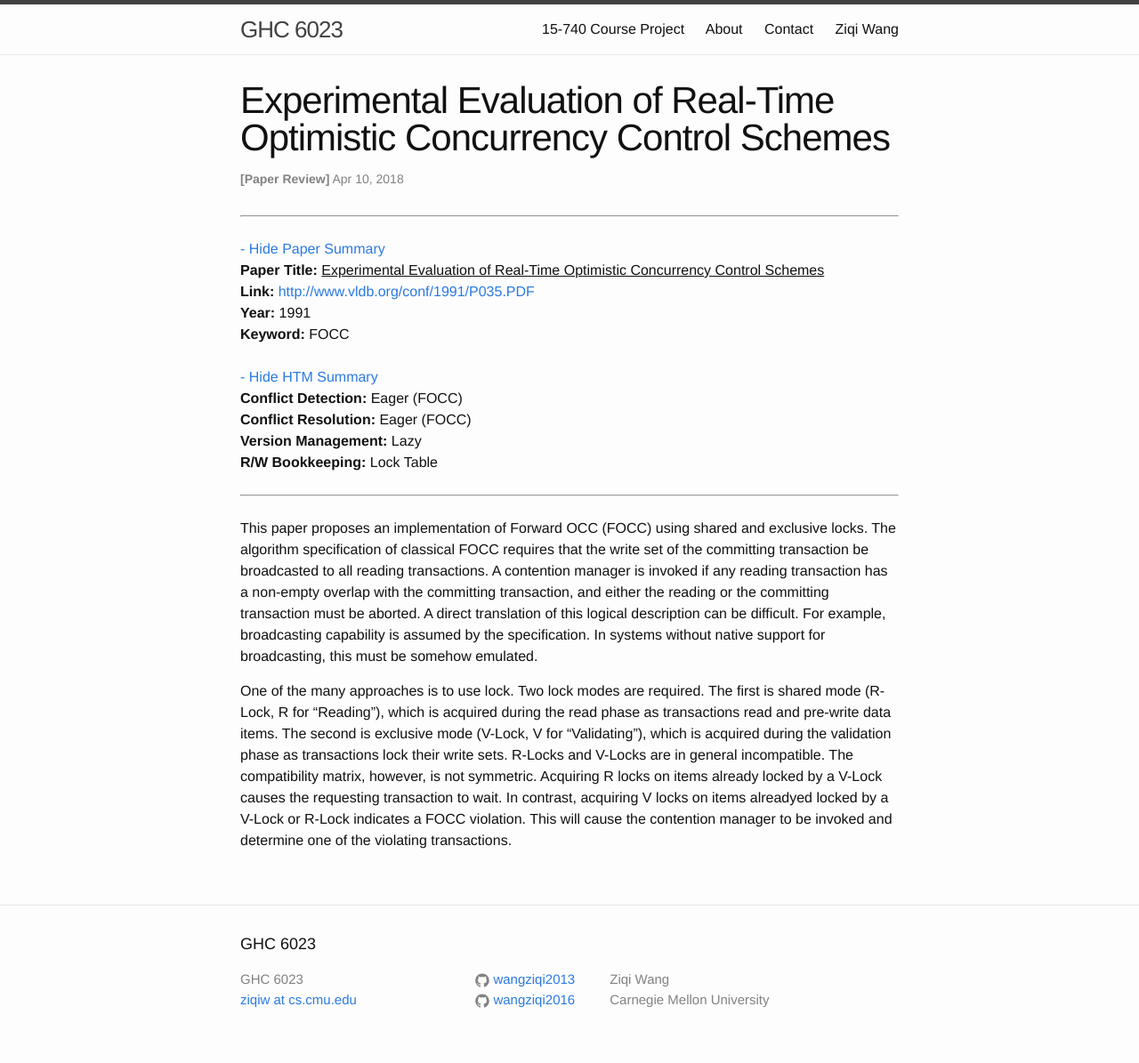
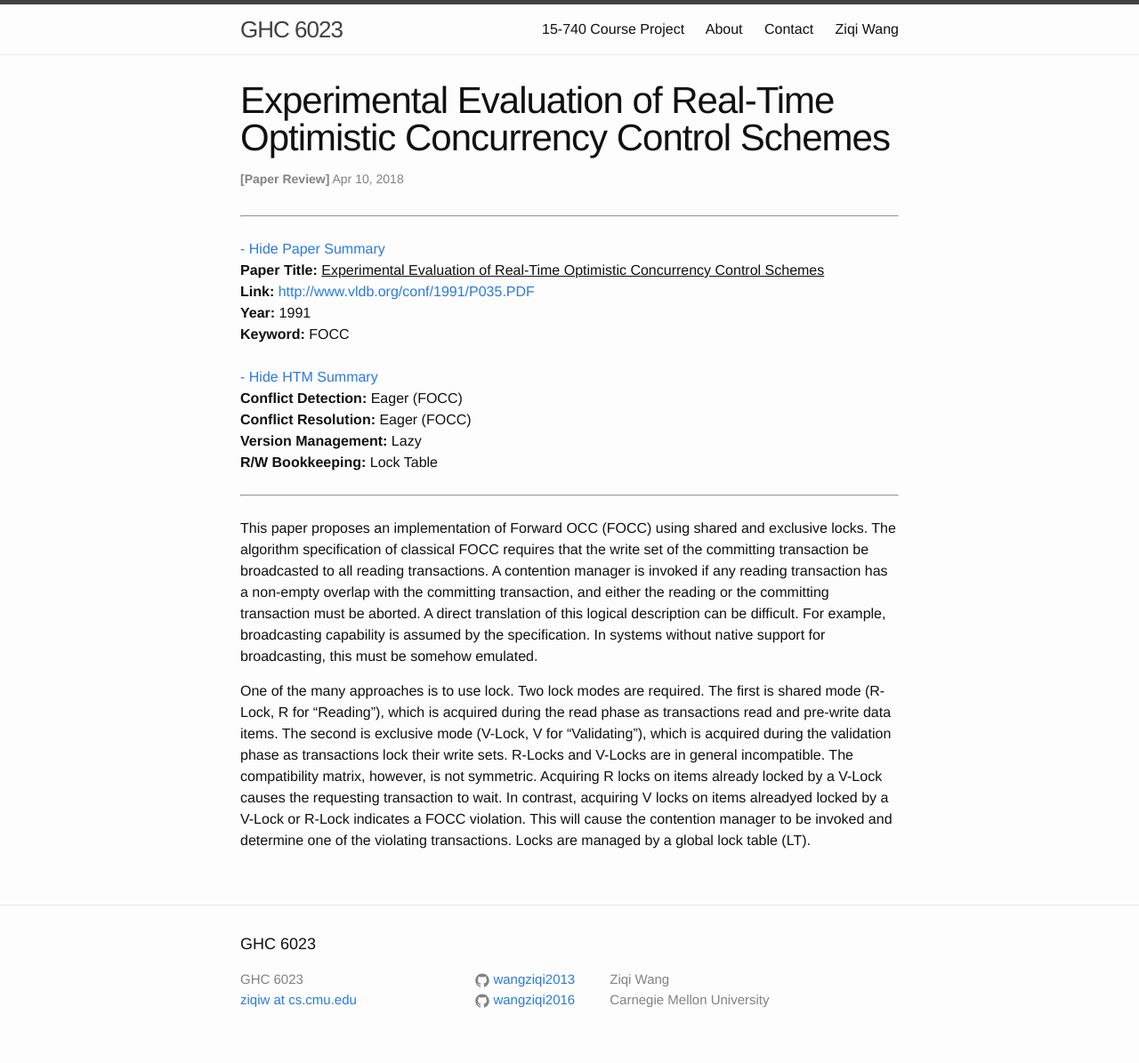
Before and after one commit to wangziqi2013/wangziqi2013.github.io, a Jekyll site: the page built from _posts/2018-04-09-Exp-Eval-of-Real-Time-OCC-Scheme.markdown, in a window 1280 px wide. Shown: the whole page at 89% size. Built offline with Jekyll 4.4.1, drawn with Linux system fonts in a browser that asks for light colours.

Commit message:
Finish lock table

```diff
--- a/_posts/2018-04-09-Exp-Eval-of-Real-Time-OCC-Scheme.markdown
+++ b/_posts/2018-04-09-Exp-Eval-of-Real-Time-OCC-Scheme.markdown
@@ -29,3 +29,4 @@ as transactions lock their write sets. R-Locks and V-Locks are in general incomp
 matrix, however, is not symmetric. Acquiring R locks on items already locked by a V-Lock causes the requesting
 transaction to wait. In contrast, acquiring V locks on items alreadyed locked by a V-Lock or R-Lock indicates
 a FOCC violation. This will cause the contention manager to be invoked and determine one of the violating transactions.
+Locks are managed by a global lock table (LT).
```
